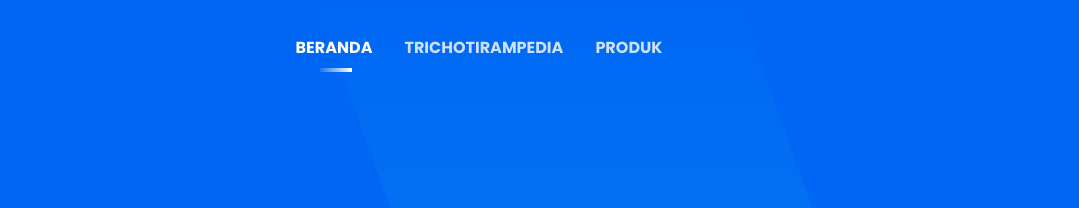
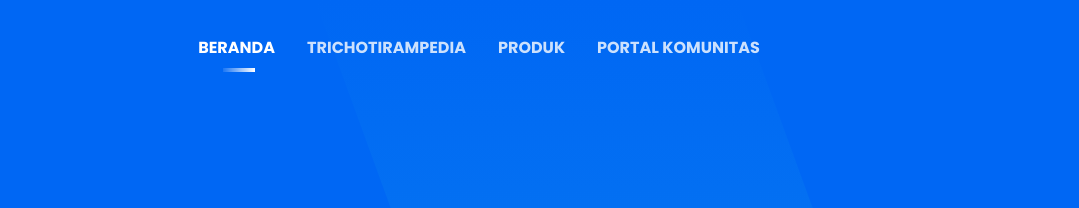
Before and after one commit to ahmadvoc12/webs, a plain HTML site: page index.html in a window 1280 px wide. Shown: the top 208 px of the page, 201-1280 px from the left. Drawn offline with Linux system fonts and the light colour scheme.

Commit message:
Update index.html

```diff
--- a/index.html
+++ b/index.html
@@ -90,7 +90,7 @@
                                 <li class="nav-item active"><a class="page-scroll" href="index.html">Beranda</a></li>
                                 <li class="nav-item"><a class="page-scroll" href="#services">TRICHOTIRAMPEDIA</a></li>
                                 <li class="nav-item"><a class="page-scroll" href="#about">Produk</a></li>
-
+                                 <li class="nav-item"><a class="page-scroll" href="trichotiram.xyz">Portal Komunitas</a></li>
                             </ul>
                         </div>
 
```
